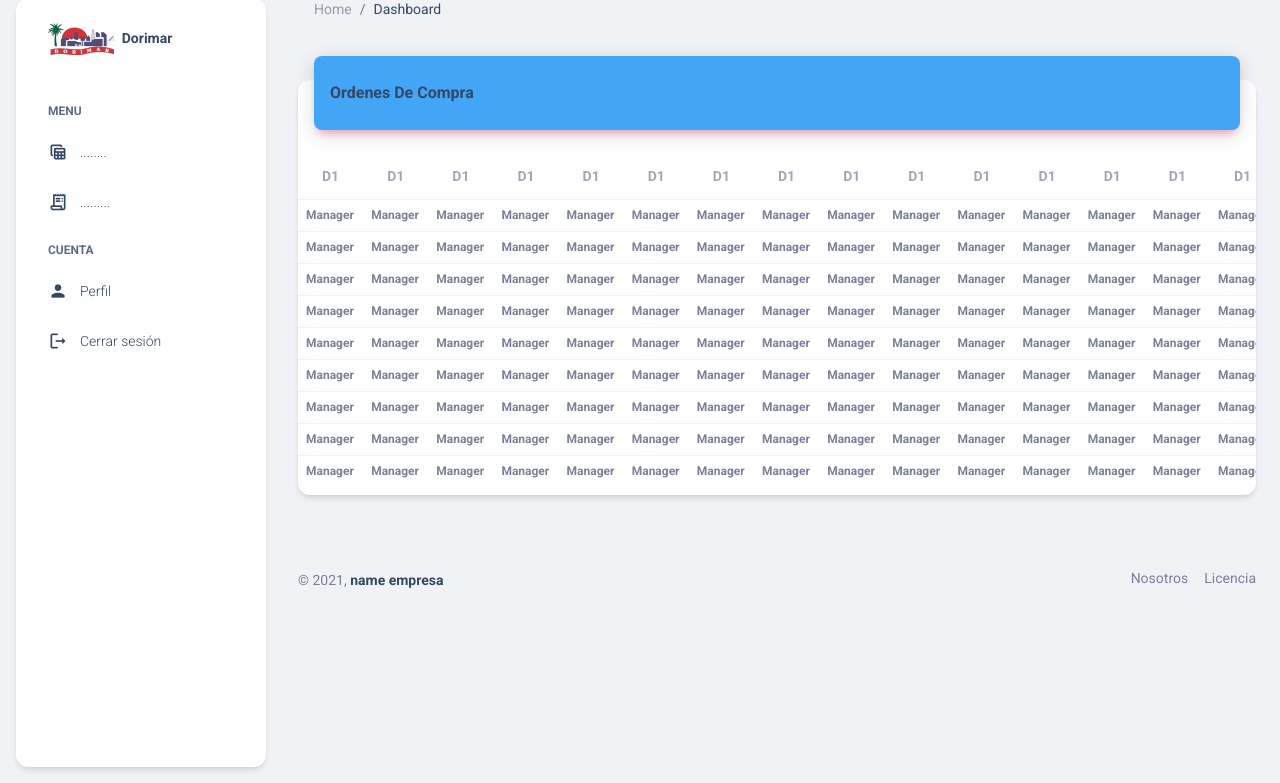
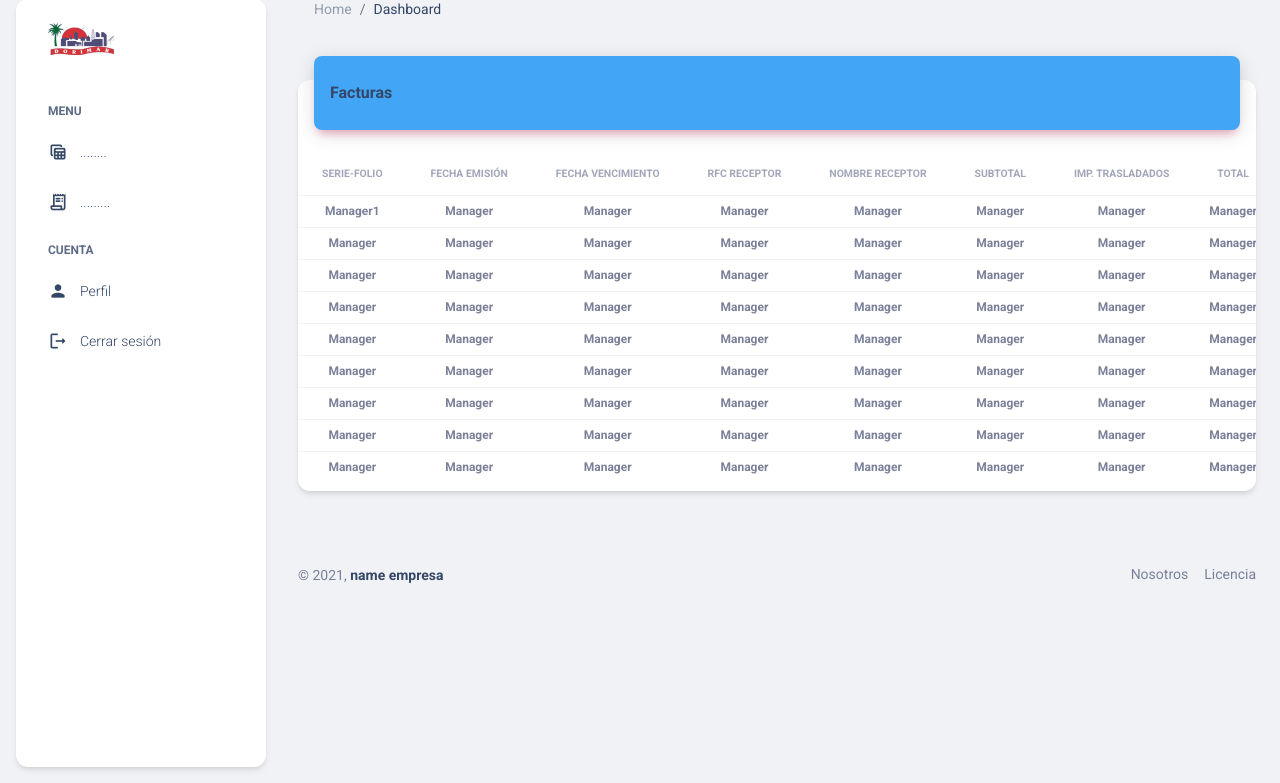
Before and after one commit to RicardoAnconaC/dorimar-sistema, a PHP site: page /home.php in a window 1280 px wide. Shown: the part 17-800 px from the top of the page. Run offline with PHP 8.4, Linux system fonts and the light colour scheme; the visitor is signed in with stand-in values (Sample User, id 1); some libraries are stand-ins or nearby versions.

Commit message:
actializacion

```diff
--- a/home.php
+++ b/home.php
@@ -44,7 +44,7 @@ session_start();
       <i class="fas fa-times p-3 cursor-pointer text-white opacity-5 position-absolute end-0 top-0 d-none d-xl-none" aria-hidden="true" id="iconSidenav"></i>
       <a class="navbar-brand m-0" href="" target="_blank">
         <img src="./assets/img/imagenes/dorimar.png" class="navbar-brand-img h-100" alt="main_logo">
-        <span class="ms-1 font-weight-bold text-white">Dorimar</span><!-- tiulo -->
+        <span class="ms-1 font-weight-bold text-white"></span><!-- tiulo -->
       </a>
     </div>
     <hr class="horizontal light mt-0 mb-2">
@@ -57,7 +57,7 @@ session_start();
         </li>
 
         <li class="nav-item">
-          <a class="nav-link text-white " href="./pages/tables.html">
+          <a class="nav-link text-white " href="#">
             <div class="text-white text-center me-2 d-flex align-items-center justify-content-center">
               <i class="material-icons opacity-10">table_view</i>
             </div>
@@ -65,7 +65,7 @@ session_start();
           </a>
         </li>
         <li class="nav-item">
-          <a class="nav-link text-white " href="./pages/billing.html">
+          <a class="nav-link text-white " href="#">
             <div class="text-white text-center me-2 d-flex align-items-center justify-content-center">
               <i class="material-icons opacity-10">receipt_long</i>
             </div>
@@ -126,6 +126,10 @@ session_start();
 
           </div>
           <ul class="navbar-nav  justify-content-end">
+
+
+
+
             <!-- <li class="nav-item d-flex align-items-center">
               <a href="javascript:;" class="nav-link text-body font-weight-bold px-0">
                 <i class="fa fa-sign-out me-sm-1" ></i>
@@ -251,7 +255,7 @@ session_start();
       }
     </style>
 
-    <div class="container-fluid">
+    <div class="container-fluid" >
     <!-- Modal -->
     <div class="modal fade" id="logaut" tabindex="-1" aria-labelledby="exampleModalLabel" aria-hidden="true">
       <div class="modal-dialog modal-dialog-centered">
@@ -276,14 +280,14 @@ session_start();
     </div>
 
 
-    <div class="container-fluid py-4">
+    <div class="container-fluid py-4" id="main">
       <div class="row">
         <div class="col-12">
           <div class="card my-4">
 
             <div class="card-header p-0 position-relative mt-n4 mx-3 z-index-2">
               <div class="bg-headerTb shadow-primary border-radius-lg pt-4 pb-3">
-                <h6 class="text-white text-capitalize ps-3">Ordenes de compra</h6>
+                <h6 class="text-white text-capitalize ps-3">Facturas</h6>
               </div>
             </div>
 
@@ -291,29 +295,29 @@ session_start();
               <div class="table-responsive p-0">
                 <table class="table align-items-center mb-0">
                   <thead>
-                    <tr>
-                      <th class="text-uppercase text-secondary text-sm font-weight-bolder opacity-7">d1</th>
-                      <th class="text-uppercase text-secondary text-sm font-weight-bolder opacity-7">d1</th>
-                      <th class="text-uppercase text-secondary text-sm font-weight-bolder opacity-7">d1</th>
-                      <th class="text-uppercase text-secondary text-sm font-weight-bolder opacity-7">d1</th>
-                      <th class="text-uppercase text-secondary text-sm font-weight-bolder opacity-7">d1</th>
-                      <th class="text-uppercase text-secondary text-sm font-weight-bolder opacity-7">d1</th>
-                      <th class="text-uppercase text-secondary text-sm font-weight-bolder opacity-7">d1</th>
-                      <th class="text-uppercase text-secondary text-sm font-weight-bolder opacity-7">d1</th>
-                      <th class="text-uppercase text-secondary text-sm font-weight-bolder opacity-7">d1</th>
-                      <th class="text-uppercase text-secondary text-sm font-weight-bolder opacity-7">d1</th>
-                      <th class="text-uppercase text-secondary text-sm font-weight-bolder opacity-7">d1</th>
-                      <th class="text-uppercase text-secondary text-sm font-weight-bolder opacity-7">d1</th>
-                      <th class="text-uppercase text-secondary text-sm font-weight-bolder opacity-7">d1</th>
-                      <th class="text-uppercase text-secondary text-sm font-weight-bolder opacity-7">d1</th>
-                      <th class="text-uppercase text-secondary text-sm font-weight-bolder opacity-7">d1</th>
+                    <tr class="text-center">
+                      <th class="text-uppercase text-secondary text-xxs font-weight-bolder opacity-7">Serie-Folio</th>
+                      <th class="text-uppercase text-secondary text-xxs font-weight-bolder opacity-7">Fecha Emisión</th>
+                      <th class="text-uppercase text-secondary text-xxs font-weight-bolder opacity-7">Fecha vencimiento</th>
+                      <th class="text-uppercase text-secondary text-xxs font-weight-bolder opacity-7">RFC receptor</th>
+                      <th class="text-uppercase text-secondary text-xxs font-weight-bolder opacity-7">Nombre receptor</th>
+                      <th class="text-uppercase text-secondary text-xxs font-weight-bolder opacity-7">Subtotal</th>
+                      <th class="text-uppercase text-secondary text-xxs font-weight-bolder opacity-7">Imp. Trasladados</th>
+                      <th class="text-uppercase text-secondary text-xxs font-weight-bolder opacity-7">Total</th>
+                      <th class="text-uppercase text-secondary text-xxs font-weight-bolder opacity-7">Pagos</th>
+                      <th class="text-uppercase text-secondary text-xxs font-weight-bolder opacity-7">Pagado</th>
+                      <th class="text-uppercase text-secondary text-xxs font-weight-bolder opacity-7">Saldo</th>
+                      <th class="text-uppercase text-secondary text-xxs font-weight-bolder opacity-7">Estado</th>
+                      <th class="text-uppercase text-secondary text-xxs font-weight-bolder opacity-7">PDF</th>
+                      <th class="text-uppercase text-secondary text-xxs font-weight-bolder opacity-7">XML</th>
+                      <th class="text-uppercase text-secondary text-xxs font-weight-bolder opacity-7">DIAS TRANSCURRIDOS</th>
 
                     </tr>
                   </thead>
-                  <tbody>
+                  <tbody class="text-center">
                     <tr>
-                      <td>
-                        <p class="text-xs font-weight-bold mb-0">Manager</p>
+                      <td class="">
+                        <p class="text-xs font-weight-bold mb-0">Manager1</p>
                       </td>
                       <td>
                         <p class="text-xs font-weight-bold mb-0">Manager</p>
@@ -359,8 +363,8 @@ session_start();
                       </td>
                     </tr>
                     <tr>
-                      <td>
-                        <p class="text-xs font-weight-bold mb-0">Manager</p>
+                      <td class=" ">
+                        <p class=" text-xs font-weight-bold mb-0">Manager</p>
                       </td>
                       <td>
                         <p class="text-xs font-weight-bold mb-0">Manager</p>
@@ -744,6 +748,8 @@ session_start();
       </div>
     </div>
 
+
+
     <footer class="footer py-4  ">
         <div class="container-fluid">
           <div class="row align-items-center justify-content-lg-between">
@@ -779,10 +785,43 @@ session_start();
   </div>
   <!--   Core JS Files   -->
 
+  <style>
+    footer{ position:fixed; bottom:0px}
+    footer{ position:relative;}
+
+  </style>
+
   <script src="https://cdn.jsdelivr.net/npm/@popperjs/core@2.9.2/dist/umd/popper.min.js" integrity="sha384-IQsoLXl5PILFhosVNubq5LC7Qb9DXgDA9i+tQ8Zj3iwWAwPtgFTxbJ8NT4GN1R8p" crossorigin="anonymous"></script>
   <script src="https://cdn.jsdelivr.net/npm/bootstrap@5.0.2/dist/js/bootstrap.min.js" integrity="sha384-cVKIPhGWiC2Al4u+LWgxfKTRIcfu0JTxR+EQDz/bgldoEyl4H0zUF0QKbrJ0EcQF" crossorigin="anonymous"></script>
   <script async defer src="./assets/js/proyecto-js.js"></script>
+  <!-- <script src="https://ajax.googleapis.com/ajax/libs/jquery/3.2.1/jquery.min.js"></script>
+      <script>
+       footer = function(){
+     /*el alto que tiene el navegador*/
+     $alto_navegador= $(window).height();
+     /*el alto que tiene el contenido de la pagina*/
+     $alto_documento= $(document).height();
+     /*  aqui condicionamos si el alto del contenido
+      *  es mayor que
+      *  el alto del navegador*/
+     if ($alto_documento>$alto_navegador)
+     {
+         /* si es mayor es que tiene un contenido mas
+          * largo que el alto del navegador y entonces lo dejamos a relativo*/
+         $("footer").css({"position":"relative"})
+         console.log("relative");
+     }
+     else
+     {
+         /* si el alto del contenido es menor que el alto del navegador es que
+          * tenemos espacio vacio y le mandamos abajo*/
+         $("footer").css({"position":"fixed"})
+         console.log("fixed");
+     }
 
+ }
+ footer();
+      </script> -->
 
 
 
```
